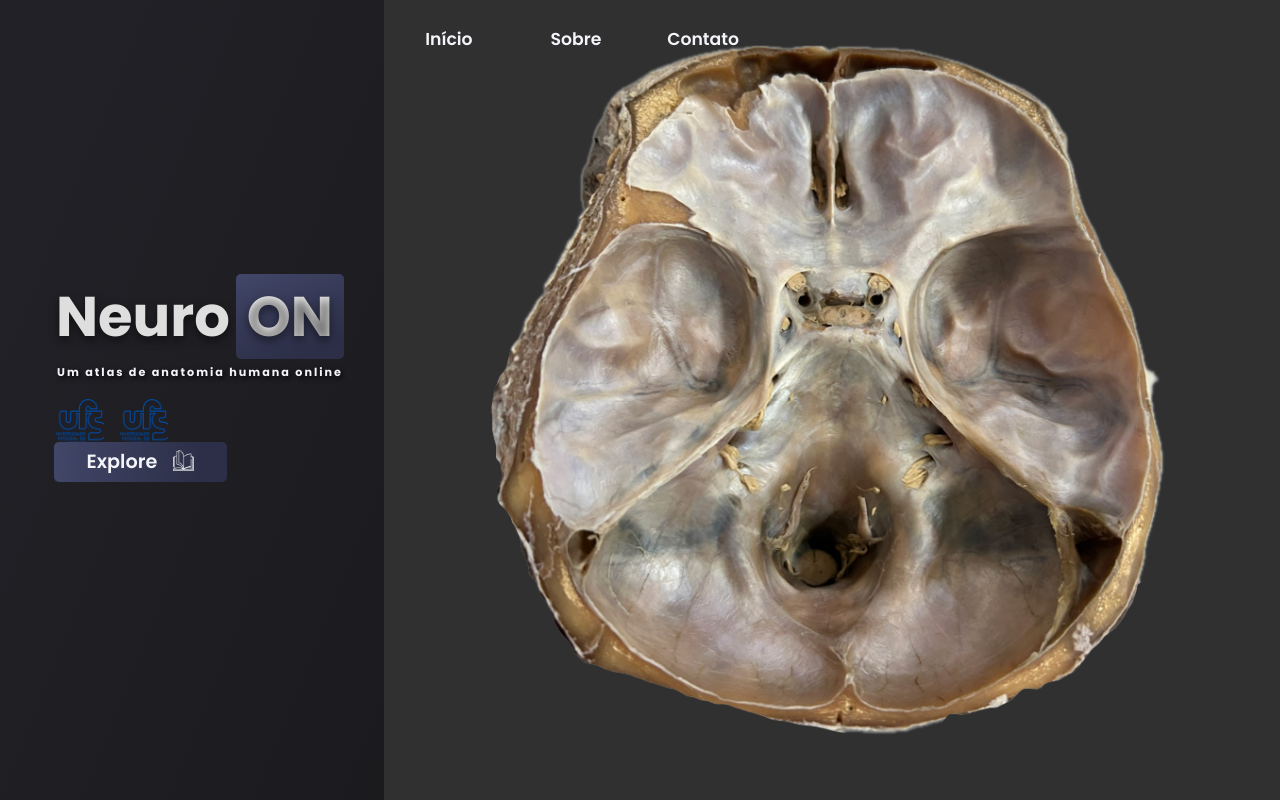
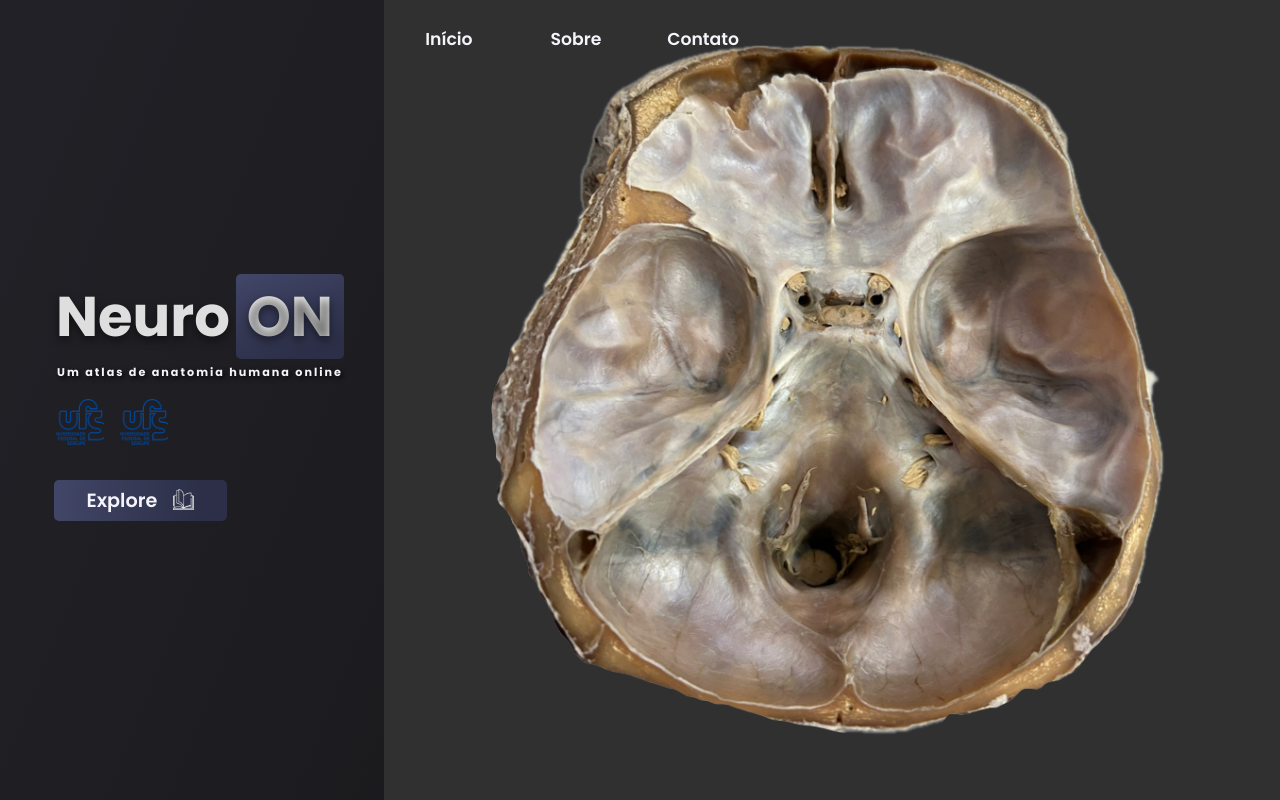
Before and after one commit to rafasp97/Neuro-ON, a React (Create React App) app: page / in a window 1280 px wide. Shown: the top 800 px of the page. Built offline with nearby package versions, Linux system fonts and the light colour scheme.

Commit message:
melhorias responsividade home

```diff
--- a/src/pages/Home/Home.css
+++ b/src/pages/Home/Home.css
@@ -342,6 +342,7 @@ textarea{
     }
     .button-explore{
         left: 2.8em;
+        top: 22em;
     }
     .section-about h2{
         font-size: 3em;
@@ -421,10 +422,9 @@ textarea{
 }
 
 
-@media (min-width: 768px) and (max-height: 500px) and (orientation: landscape){
+@media (min-width: 500px) and (max-height: 500px) and (orientation: landscape){
 
     .button-explore{
-        position: absolute;
         top: 20em;
         left: 1.2em;
     }
```
